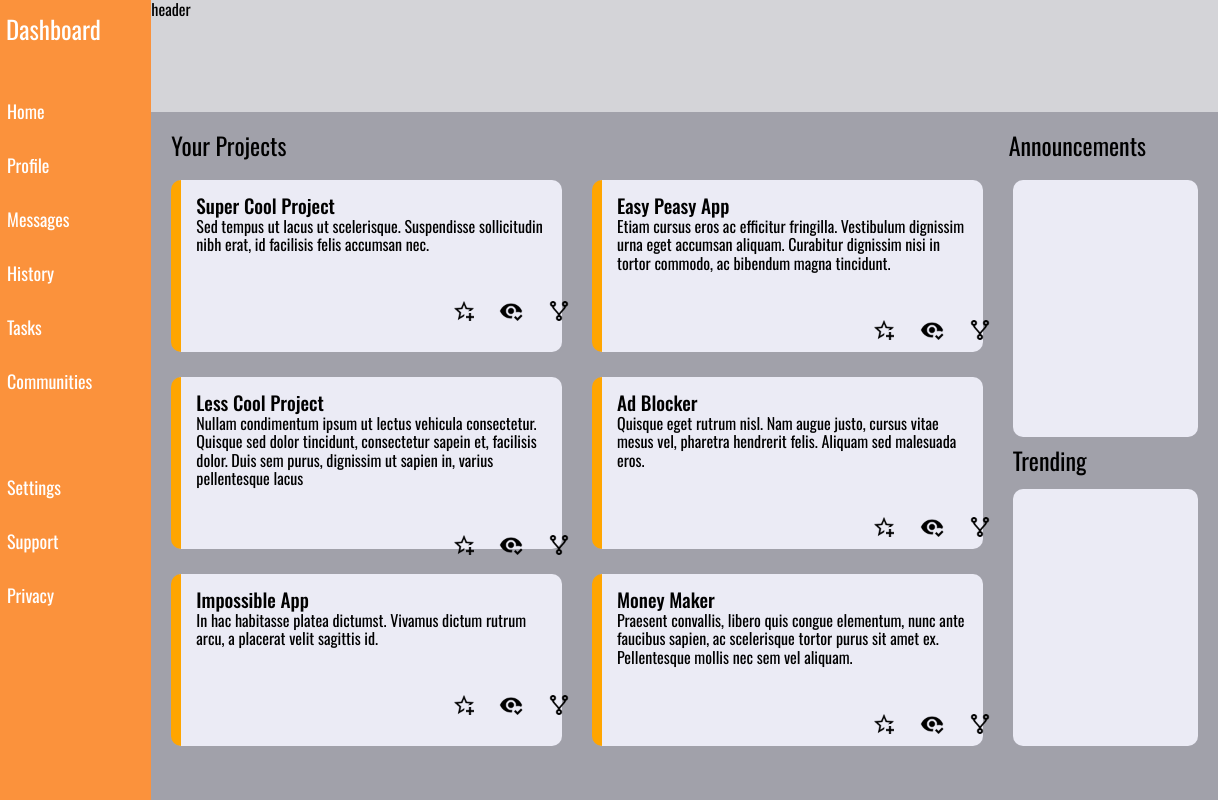
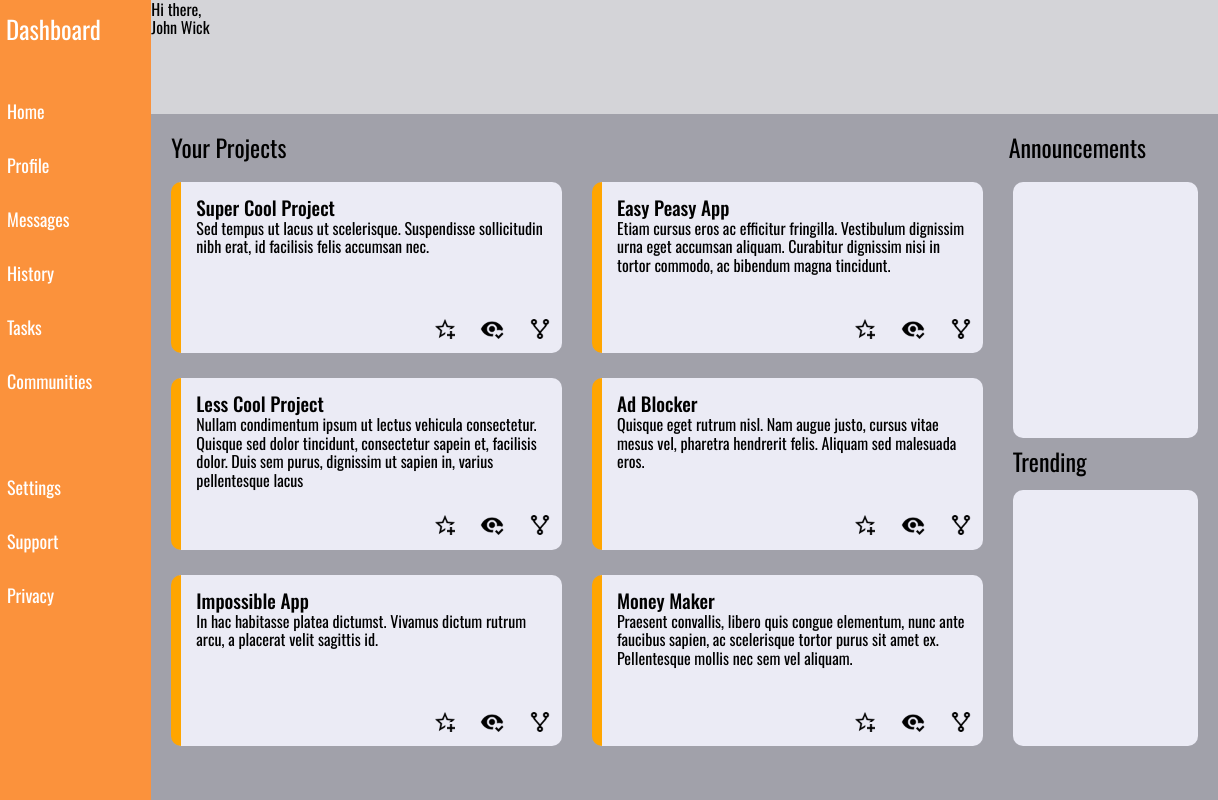
Before and after one commit to BlasioGodi/Admin-Dashboard, a website: page index.html in a window 1280 px wide. Shown: the full height of the page, 62-1280 px from the left. Drawn offline with nearby package versions, Linux system fonts and the light colour scheme.

Commit message:
content positioning within div

```diff
--- a/index.html
+++ b/index.html
@@ -16,7 +16,10 @@
 
 <body>
     <div class="container">
-        <div class="header">header</div>
+        <div class="header">
+            <p>Hi there,</p>
+            <p>John Wick</p>
+        </div>
         <div class="sidebar">
             <div class="sidebar-header">
                 <img src="/src/img/view-dashboard.png" class="icon-header" alt="">Dashboard
--- a/public/style.css
+++ b/public/style.css
@@ -153,15 +153,17 @@ ul > li {
   border-left: 10px solid orange;
   border-radius: 10px;
   padding: 15px;
+  position: relative;
 }
 
 .link-icon {
   display: inline-block;
   justify-content: start;
   text-align: right;
-  position: relative;
-  top: 25%;
-  left: 70%;
+  align-items: right;
+  position: absolute;
+  bottom: 0px;
+  right: 0px;
 }
 
 .link-icon-pd {
```
Also changed, not shown: 1 other file.
